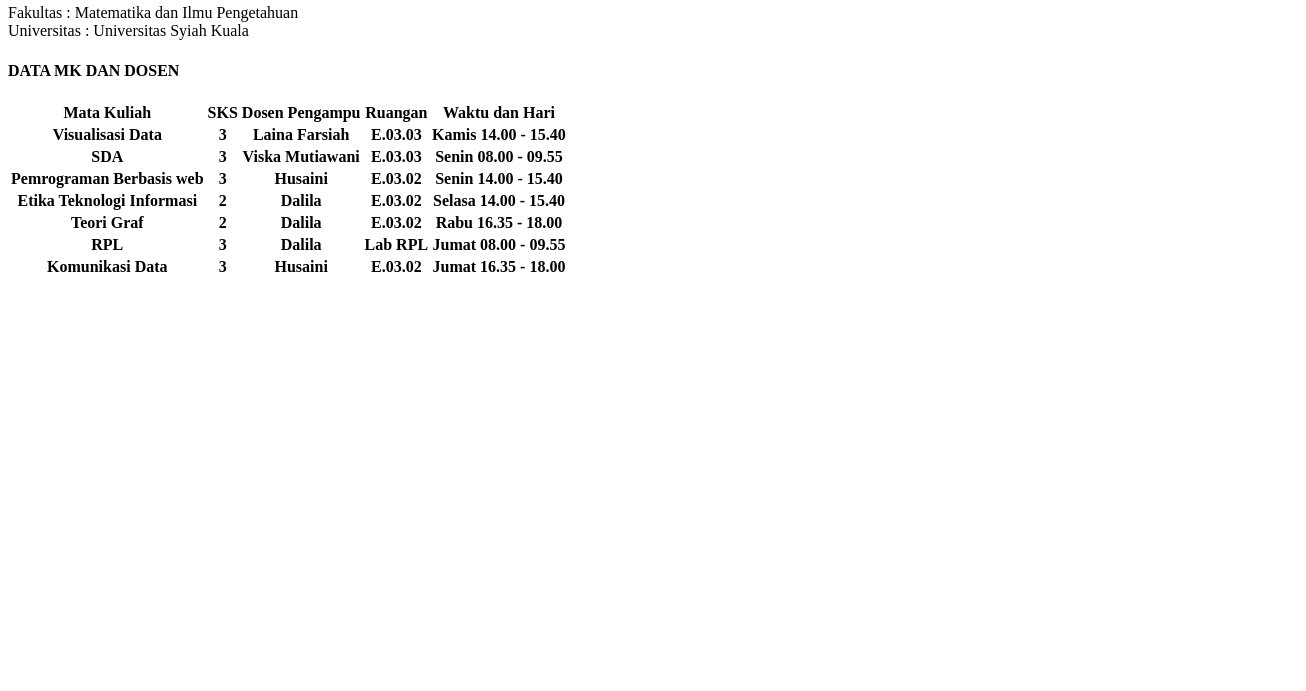
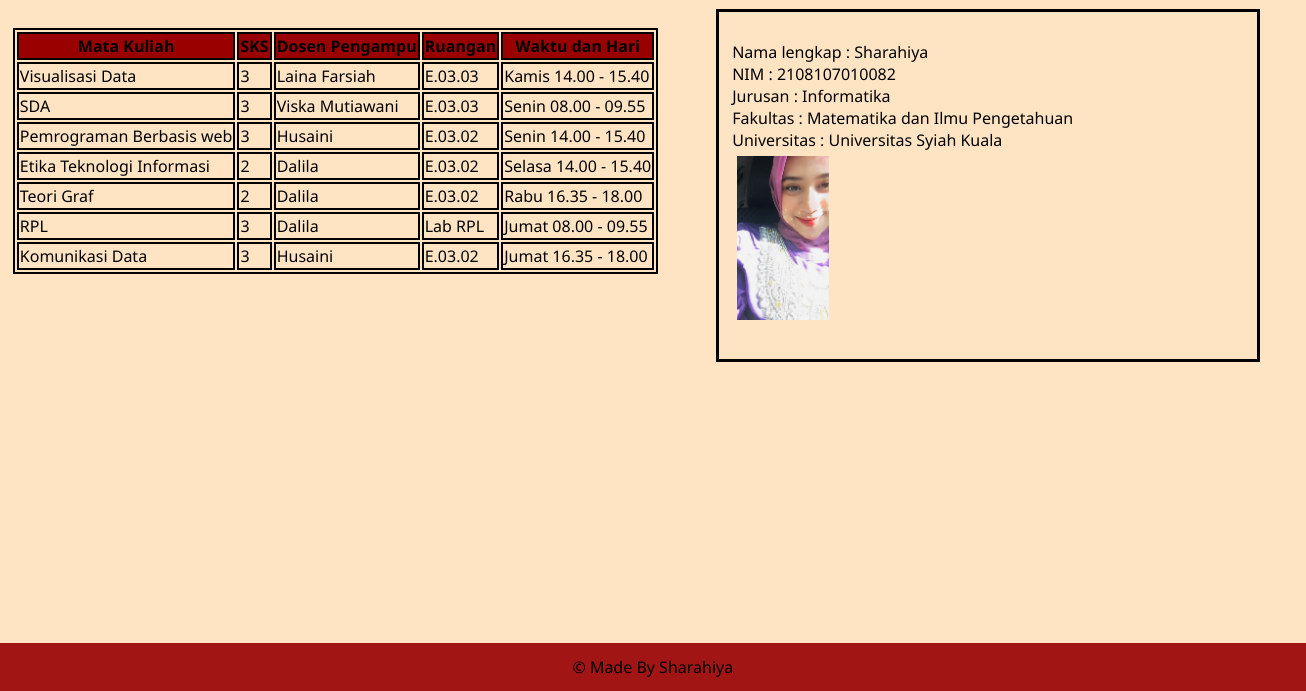
Before and after one commit to sharahiya/lab-pbw-b-sharahiya, a plain HTML site: page Tugas-2/index.html in a window 1280 px wide. Shown: the part 109-800 px from the top of the page, 1306 px wide, since content can reach past the window. Drawn offline with Linux system fonts and the light colour scheme.

Commit message:
feat: add style.css & img

```diff
--- a/Tugas-2/index.html
+++ b/Tugas-2/index.html
@@ -5,18 +5,23 @@
     <meta http-equiv="X-UA-Compatible" content="IE=edge">
     <meta name="viewport" content="width=device-width, initial-scale=1.0">
     <title>Tugas 1 - HTML</title>
+    <link rel="stylesheet" href="public/assets/css/style.css">
 </head>
 <body>
-    <h3> BIODATA </h3>
+    <header> <h2>DAFTAR MATA KULIAH SAYA</h2> </header>
+
+    <div class="card">
     <p> Nama lengkap    : Sharahiya <br>
         NIM             : 2108107010082 <br>
         Jurusan         : Informatika <br>
         Fakultas        : Matematika dan Ilmu Pengetahuan <br>
         Universitas     : Universitas Syiah Kuala <br>
+        <img src="foto.jpeg.jpeg" alt="">
 
     </p>
+</div>
 
-    <h4> DATA MK DAN DOSEN</h4>
+
 
     <table>
         <tr>
@@ -28,60 +33,61 @@
         </tr>
 
         <tr>
-            <th>Visualisasi Data</th>
-            <th> 3 </th>
-            <th> Laina Farsiah</th>
-            <th> E.03.03 </th>
-            <th> Kamis 14.00 - 15.40</th>
+            <td>Visualisasi Data</td>
+            <td> 3 </td>
+            <td> Laina Farsiah</td>
+            <td> E.03.03 </td>
+            <td> Kamis 14.00 - 15.40</td>
         </tr>
 
         <tr>
-            <th> SDA </th>
-            <th> 3 </th>
-            <th> Viska Mutiawani</th>
-            <th> E.03.03 </th>
-            <th> Senin 08.00 - 09.55</th>
+            <td> SDA </td>
+            <td> 3 </td>
+            <td> Viska Mutiawani</td>
+            <td> E.03.03 </td>
+            <td> Senin 08.00 - 09.55</td>
         </tr>
 
         <tr>
-            <th> Pemrograman Berbasis web</th>
-            <th> 3 </th>
-            <th> Husaini </th>
-            <th> E.03.02</th>
-            <th> Senin 14.00 - 15.40</th>
+            <td> Pemrograman Berbasis web</td>
+            <td> 3 </td>
+            <td> Husaini </td>
+            <td> E.03.02</td>
+            <td> Senin 14.00 - 15.40</td>
         </tr>
 
         <tr>
-            <th> Etika Teknologi Informasi  </th>
-            <th> 2 </th>
-            <th> Dalila</th>
-            <th> E.03.02 </th>
-            <th> Selasa 14.00 - 15.40</th>
+            <td> Etika Teknologi Informasi  </td>
+            <td> 2 </td>
+            <td> Dalila</td>
+            <td> E.03.02 </td>
+            <td> Selasa 14.00 - 15.40</td>
         </tr>
 
         <tr>
-            <th> Teori Graf </th>
-            <th> 2 </th>
-            <th> Dalila </th>
-            <th> E.03.02 </th>
-            <th> Rabu 16.35 - 18.00</th>
+            <td> Teori Graf </td>
+            <td> 2 </td>
+            <td> Dalila </td>
+            <td> E.03.02 </td>
+            <td> Rabu 16.35 - 18.00</td>
         </tr>
 
         <tr>
-            <th> RPL </th>
-            <th> 3 </th>
-            <th> Dalila </th>
-            <th> Lab RPL </th>
-            <th> Jumat 08.00 - 09.55</th>
+            <td> RPL </td>
+            <td> 3 </td>
+            <td> Dalila </td>
+            <td> Lab RPL </td>
+            <td> Jumat 08.00 - 09.55</td>
         </tr>
 
         <tr>
-            <th> Komunikasi Data </th>
-            <th> 3 </th>
-            <th> Husaini </th>
-            <th> E.03.02 </th>
-            <th> Jumat 16.35 - 18.00</th>
+            <td> Komunikasi Data </td>
+            <td> 3 </td>
+            <td> Husaini </td>
+            <td> E.03.02 </td>
+            <td> Jumat 16.35 - 18.00</td>
         </tr>
     </table>
+    <footer>© Made By Sharahiya </footer>
 </body>
 </html>
--- /dev/null
+++ b/Tugas-2/public/assets/css/style.css
@@ -0,0 +1,52 @@
+body{
+    margin: 0;
+    background-color: bisque;
+    font-family: 'Segoe UI', Tahoma, Geneva, Verdana, sans-serif;
+
+}
+
+header{
+    background-color: rgb(161, 21, 21);
+    width: 100%;
+    padding: 1%;
+    text-align: center;
+
+}
+.card{
+    color: black;
+    float: right;
+    border: solid 3px;
+    float: right;
+    width: 40%;
+    height: 40%;
+    margin: 20px 20px;
+    padding: 1%;
+}
+img{
+    width: 18%;
+    padding-top: 1%;
+    padding: 1%;
+
+
+}
+table, th, td{
+    border: 2px black solid;
+
+
+}
+table{
+    margin:  3% 1%;
+}
+
+th {
+    background-color: rgb(155, 0, 0);
+}
+
+footer{
+    text-align: center;
+    position: fixed;
+    bottom: 0;
+    width: 100%;
+    background-color :rgb(161, 21, 21);
+    padding: 1%;
+}
```
Also changed, not shown: Tugas-2/foto.jpeg.jpeg (added).
